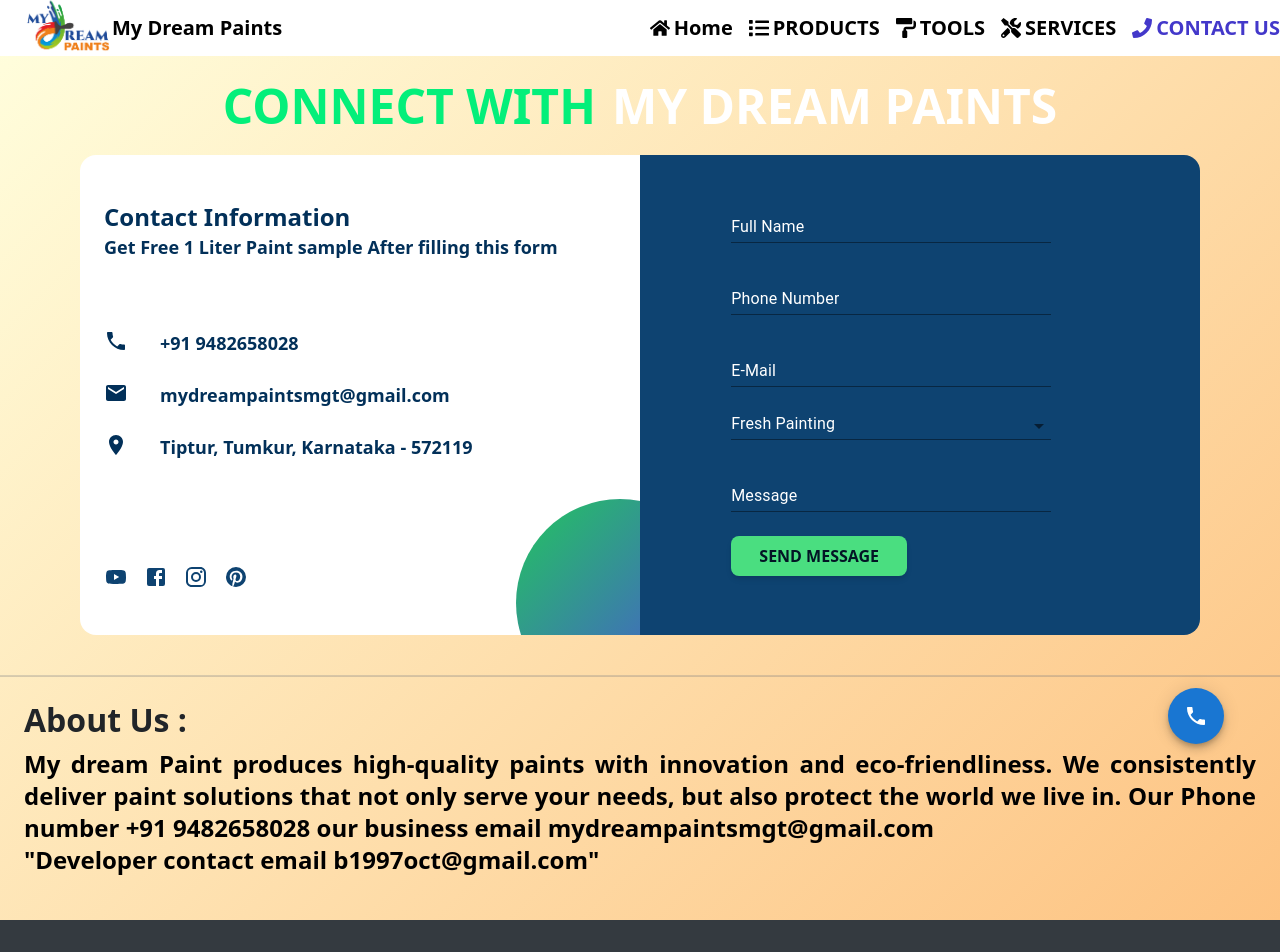
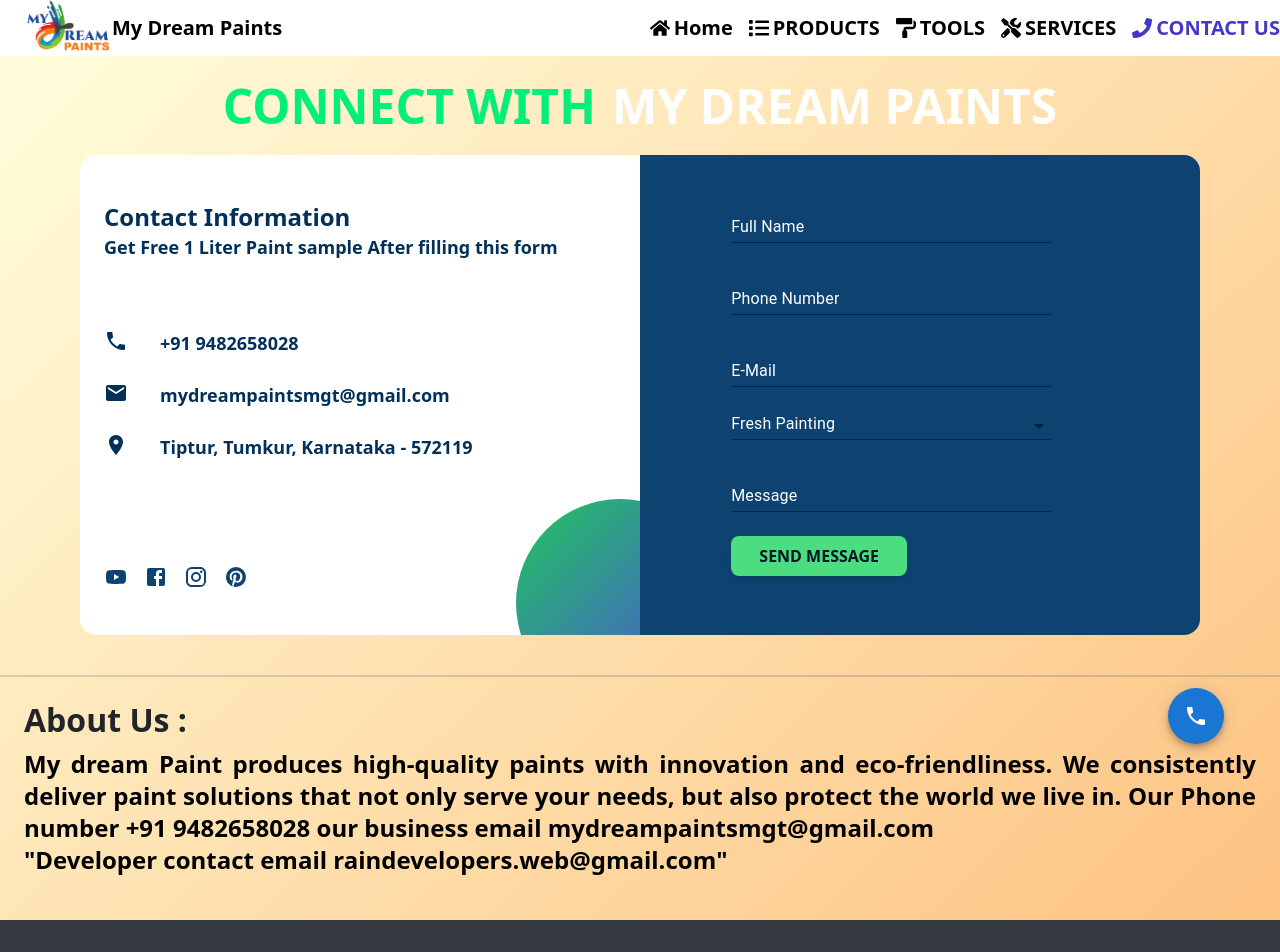
Before and after one commit to b1997oct/mydreampaints, a React (Create React App) app: page /contact in a window 1280 px wide. Shown: the top 952 px of the page. Built offline with nearby package versions, Linux system fonts and the light colour scheme.

Commit message:
added rain email

```diff
--- a/src/Components/Contact.js
+++ b/src/Components/Contact.js
@@ -214,7 +214,7 @@
                 <div id="example-collapse-text" className="text-left text-black font-semibold ">
                   If you have any questions or need further information, please <span className="font-bold">feel free to contact Us.</span>
                   Our Phone number <span className="font-bold">+91 9482658028</span> our business email<br /> <span className="font-bold">mydreampaintsmgt@gmail.com</span><br />
-                  "Developer contact email <span className="font-bold">b1997oct@gmail.com</span>"
+                  "Developer contact email <span className="font-bold">raindevelopers.web@gmail.com</span>"
                 </div>
               </Collapse>
             </div>
@@ -232,7 +232,7 @@
             <div id="example-collapse-text" className="text-justify text-2xl text-black font-semibold">
               <span className="font-bold">My dream Paint</span> produces high-quality paints with innovation and eco-friendliness. We consistently deliver paint solutions that not only serve your needs, but also protect the world we live in.
               Our Phone number <span className="font-bold">+91 9482658028</span> our business email <span className="font-bold">mydreampaintsmgt@gmail.com</span><br />
-              "Developer contact email <span className="font-bold">b1997oct@gmail.com</span>"
+              "Developer contact email <span className="font-bold">raindevelopers.web@gmail.com</span>"
             </div>
           </div>
         </div>
```
